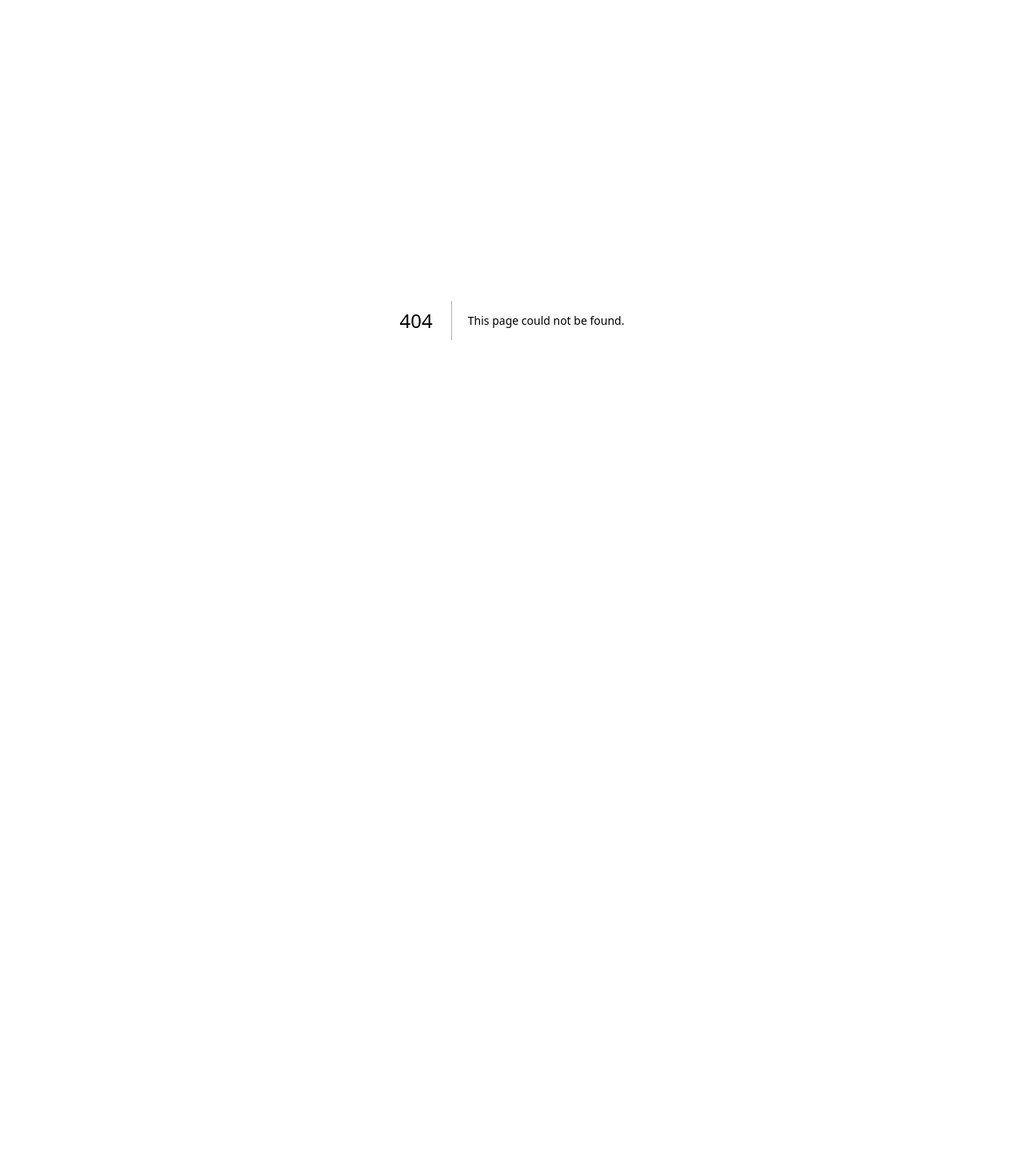
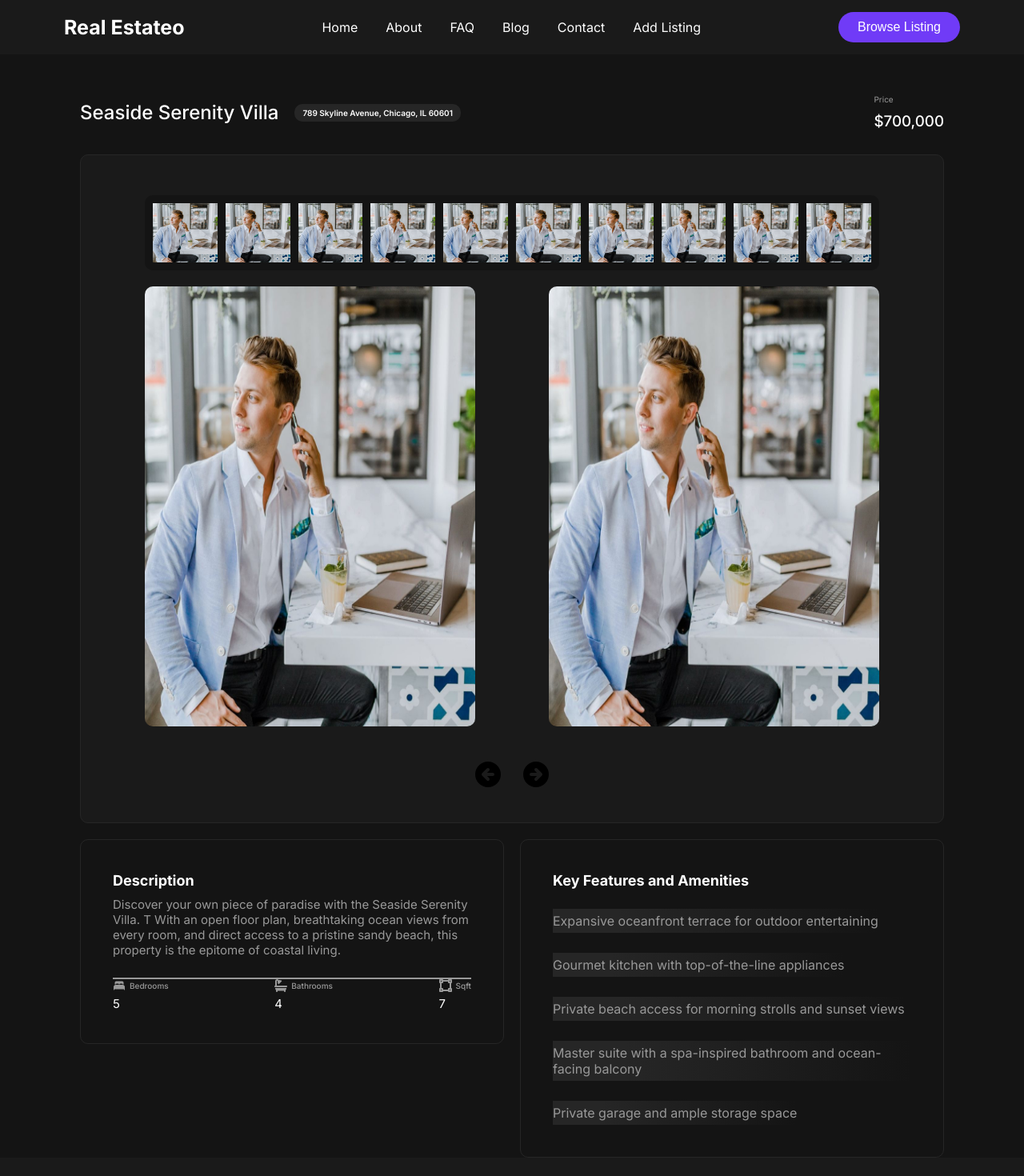
Before and after one commit to SalauDml/CapstoneFrontend, a Next.js app: page /property-listing in a window 1280 px wide. Before the commit this address had no page. Shown: the top 1470 px of the page at 80% size. Before the commit the page ends 800 px from the top, so only its background shows below. Built offline with nearby package versions, Linux system fonts and the light colour scheme.

Commit message:
added specfiic property page

```diff
--- /dev/null
+++ b/app/property-listing/layout.js
@@ -0,0 +1,16 @@
+import React from 'react'
+import Navbar from '@/components/Navbar/Navbar'
+import Footer from '@/components/Footer/Footer'
+
+function PropertiesListinglayout({children}) {
+  return (
+    <body>
+      <Navbar/>
+        {children}
+        <Footer/>
+    </body>
+
+  )
+}
+
+export default PropertiesListinglayout
--- /dev/null
+++ b/app/property-listing/page.js
@@ -0,0 +1,75 @@
+import React from "react";
+import "./propertylisting.css";
+import Imgslideshow from "@/components/imageSlideshow/Imgslideshow";
+import { IoBed } from "react-icons/io5";
+import { FaBath } from "react-icons/fa6";
+import { FaVectorSquare } from "react-icons/fa";
+
+function page() {
+  return (
+    <>
+      <div className="bgWrapper">
+        <section className="images">
+          <div className="imageTextCtn">
+            <div className="nameCtn">
+              <h1>Seaside Serenity Villa</h1>
+              <h3>789 Skyline Avenue, Chicago, IL 60601</h3>
+            </div>
+
+            <div className="priceCtn">
+              <h4>Price</h4>
+              <h3>$700,000</h3>
+            </div>
+          </div>
+          <Imgslideshow />
+
+          <div className="lowerCtn">
+            <div className="description">
+              <h2>Description</h2>
+              <p>
+                Discover your own piece of paradise with the Seaside Serenity
+                Villa. T With an open floor plan, breathtaking ocean views from
+                every room, and direct access to a pristine sandy beach, this
+                property is the epitome of coastal living.
+              </p>
+              <div className="lineDivider"></div>
+              <div className="descriptionLowerCtn">
+                <div className="iconCtn">
+                  <div className="iconCtnUpperCtn">
+                    <IoBed className="icon" /> <h3>Bedrooms</h3>
+                  </div>
+                  <p>5</p>
+                </div>
+                <div className="iconCtn">
+                  <div className="iconCtnUpperCtn">
+                    <FaBath className="icon" /> <h3>Bathrooms</h3>
+                  </div>
+                  <p>4</p>
+                </div>
+                <div className="iconCtn">
+                  <div className="iconCtnUpperCtn">
+                    <FaVectorSquare className="icon" /> <h3>Sqft</h3>
+                  </div>
+                  <p>7</p>
+                </div>
+              </div>
+            </div>
+            <div className="keyFeatures">
+              <h2>Key Features and Amenities</h2>
+              <p>Expansive oceanfront terrace for outdoor entertaining</p>
+              <p>Gourmet kitchen with top-of-the-line appliances</p>
+              <p>Private beach access for morning strolls and sunset views</p>
+              <p>
+                Master suite with a spa-inspired bathroom and ocean-facing
+                balcony
+              </p>
+              <p>Private garage and ample storage space</p>
+            </div>
+          </div>
+        </section>
+      </div>
+    </>
+  );
+}
+
+export default page;
--- /dev/null
+++ b/app/property-listing/propertylisting.css
@@ -0,0 +1,134 @@
+*{
+    margin: 0;
+    padding: 0;
+    box-sizing: border-box;
+}
+body{
+    background-color: #141414;
+
+
+}
+.bgWrapper{
+    width: 100%;
+    height: 100%;
+}
+.images{
+    margin-top: 50px;
+    padding: 0px 100px 0px 100px;
+
+}
+.imageTextCtn{
+    color: white;
+
+    display: flex;
+    justify-content: space-between;
+    margin-bottom: 30px;
+}
+.nameCtn{
+    display: flex;
+    gap: 20px;
+    align-items: center;
+}
+.nameCtn h1{
+    font-weight: 500;
+}
+.nameCtn h3{
+    font-weight: 600;
+    font-size: 10px;
+    background-color: #262626;
+    padding: 5px 10px;
+    border-radius: 10px;
+
+}
+.priceCtn{
+    display: flex;
+    flex-direction: column;
+    gap: 10px;
+}
+.priceCtn h4{
+    font-size: 10px;
+    color: #999999;
+    font-weight: 400;
+}
+.priceCtn h3{
+    font-weight: 500;
+}
+.lowerCtn{
+    display: flex;
+    flex-direction: row;
+    margin-top: 20px;
+    gap: 20px;
+}
+.description{
+    width: 50%;
+    padding: 40px 40px;
+    border: 1px solid #262626;
+    border-radius: 10px;
+    height: fit-content;
+}
+.description h2{
+    margin: 0;
+    font-size: 18px;
+    color: white;
+    font-weight: bold;
+
+}
+.description p{
+    color: #999999;
+    font-size: 15px;
+    margin-top: 10px;
+
+}
+.lineDivider{
+    width: 100%;
+    border: 1px solid #999999;
+    margin-top: 25px;
+}
+.keyFeatures{
+    border: 1px solid #262626;
+    border-radius: 10px;
+    width: 50%;
+    padding: 40px 40px;
+    display: flex;
+    flex-direction: column;
+    gap: 25px;
+}
+.keyFeatures h2{
+    color: white;
+    font-size: 18px;
+}
+.keyFeatures p{
+    padding: 5px 0px;
+    margin: 0;
+    color: #999999;
+    background:linear-gradient(90deg,#262626 20%,#141414);
+    width: fit-content;
+
+}
+.descriptionLowerCtn{
+    display: flex;
+    justify-content: space-between;
+}
+.iconCtn{
+    display: inline-block;
+}
+.iconCtn h3{
+    display: inline-block;
+    color: #999999;
+    font-weight: 500;
+    font-size: 10px;
+}
+.iconCtn p{
+    color: white;
+    margin-top: 5px;
+}
+.icon{
+    display: inline-block;
+    color: #999999;
+}
+.iconCtnUpperCtn{
+    display: flex;
+    align-items: center;
+    gap: 5px;
+
+}
--- a/components/Navbar/Navbar.module.css
+++ b/components/Navbar/Navbar.module.css
@@ -1,9 +1,10 @@
 .nav{
-    padding: 15px 80px 0px 100px;
+    padding: 15px 80px 15px 80px;
     display: flex;
+    align-items: center;
     /* gap: 300px; */
     justify-content: space-between;
-    background-color: #141414;
+    background-color: #1a1a1a;
 
 }
 .nav h2{
--- /dev/null
+++ b/components/imageSlideshow/Imgslide.module.css
@@ -0,0 +1,49 @@
+.compCtn{
+    background-color: #1a1a1a;
+    border-radius: 10px;
+    width: 100%;
+    /* height: 60vh; */
+    padding: 50px 80px 40px 80px;
+    border: 1px solid #262626;
+}
+.topImgCtn{
+    display: flex;
+    width: 100%;
+    gap: 10px;
+    background-color: #141414;
+    padding: 10px;
+    border-radius: 10px;
+    margin-bottom: 20px;
+
+}
+.smallImgCtn{
+    position: relative;
+    width: 10%;
+    height: 74px;
+    border-radius: 10px;
+}
+.bottomImgCtn{
+    display: flex;
+    justify-content: space-between;
+
+}
+.bigImgCtn{
+    position: relative;
+    /* display: flex; */
+    width: 45%;
+    height: 550px;
+}
+.bigImgCtn img{
+    border-radius: 10px;
+}
+.navIcons{
+    margin: 0 auto;
+    margin-top: 40px;
+    width: fit-content;
+    display: flex;
+    gap: 20px;
+}
+.leftIcon,.rightIcon{
+    width: 40px;
+    height: 40px;
+}
--- /dev/null
+++ b/components/imageSlideshow/Imgslideshow.jsx
@@ -0,0 +1,88 @@
+import React from "react";
+import styles from "./Imgslide.module.css";
+import Image from "next/image";
+import rand from "../../public/step1.jpg";
+import { HiArrowCircleLeft } from "react-icons/hi";
+import { HiArrowCircleRight } from "react-icons/hi";
+import { useRouter } from "next/router";
+import { useEffect } from "react";
+import { useState } from "react";
+function Imgslideshow() {
+//     const router = useRouter
+//     const {id} = router.query
+//     const[loading,setLoading]= useState(true)
+
+//     useEffect (()=>{
+//         const fetchProperties = async () => {
+//             try {
+//                 const res = await fetch(`http://127.0.0.1:8000/properties/${id}/`)
+//                 if (!res.ok) throw new Error('Network Response not Ok')
+//                 data = res.json
+//             }
+//             catch(error){
+//                 console.error("Error Fetching data",error);
+//             }
+//             finally{
+//                 setLoading(false);
+
+//             }
+//         }
+
+//     }
+// ),[id]
+
+
+
+  return (
+    <>
+      <div className={styles.compCtn}>
+        <div className={styles.topImgCtn}>
+          <div className={styles.smallImgCtn}>
+            <Image fill="true" src={rand} />
+          </div>
+          <div className={styles.smallImgCtn}>
+            <Image fill="true" src={rand} />
+          </div>
+          <div className={styles.smallImgCtn}>
+            <Image fill="true" src={rand} />
+          </div>
+          <div className={styles.smallImgCtn}>
+            <Image fill="true" src={rand} />
+          </div>
+          <div className={styles.smallImgCtn}>
+            <Image fill="true" src={rand} />
+          </div>
+          <div className={styles.smallImgCtn}>
+            <Image fill="true" src={rand} />
+          </div>
+          <div className={styles.smallImgCtn}>
+            <Image fill="true" src={rand} />
+          </div>
+          <div className={styles.smallImgCtn}>
+            <Image fill="true" src={rand} />
+          </div>
+          <div className={styles.smallImgCtn}>
+            <Image fill="true" src={rand} />
+          </div>
+          <div className={styles.smallImgCtn}>
+            <Image fill="true" src={rand} />
+          </div>
+        </div>
+        <div className={styles.bottomImgCtn}>
+          <div className={styles.bigImgCtn}>
+            <Image src={rand} fill="true" />
+          </div>
+          <div className={styles.bigImgCtn}>
+            <Image src={rand} fill="true" />
+          </div>
+        </div>
+        <div className={styles.navIcons}>
+          <HiArrowCircleLeft className={styles.leftIcon}/>
+          <HiArrowCircleRight className={styles.rightIcon}/>
+        </div>
+      </div>
+    </>
+  );
+}
+
+export default Imgslideshow;
```
Also changed, not shown: package.json (+5 -4 lines), 1 other file (tests, documents, lock files or other folders).
